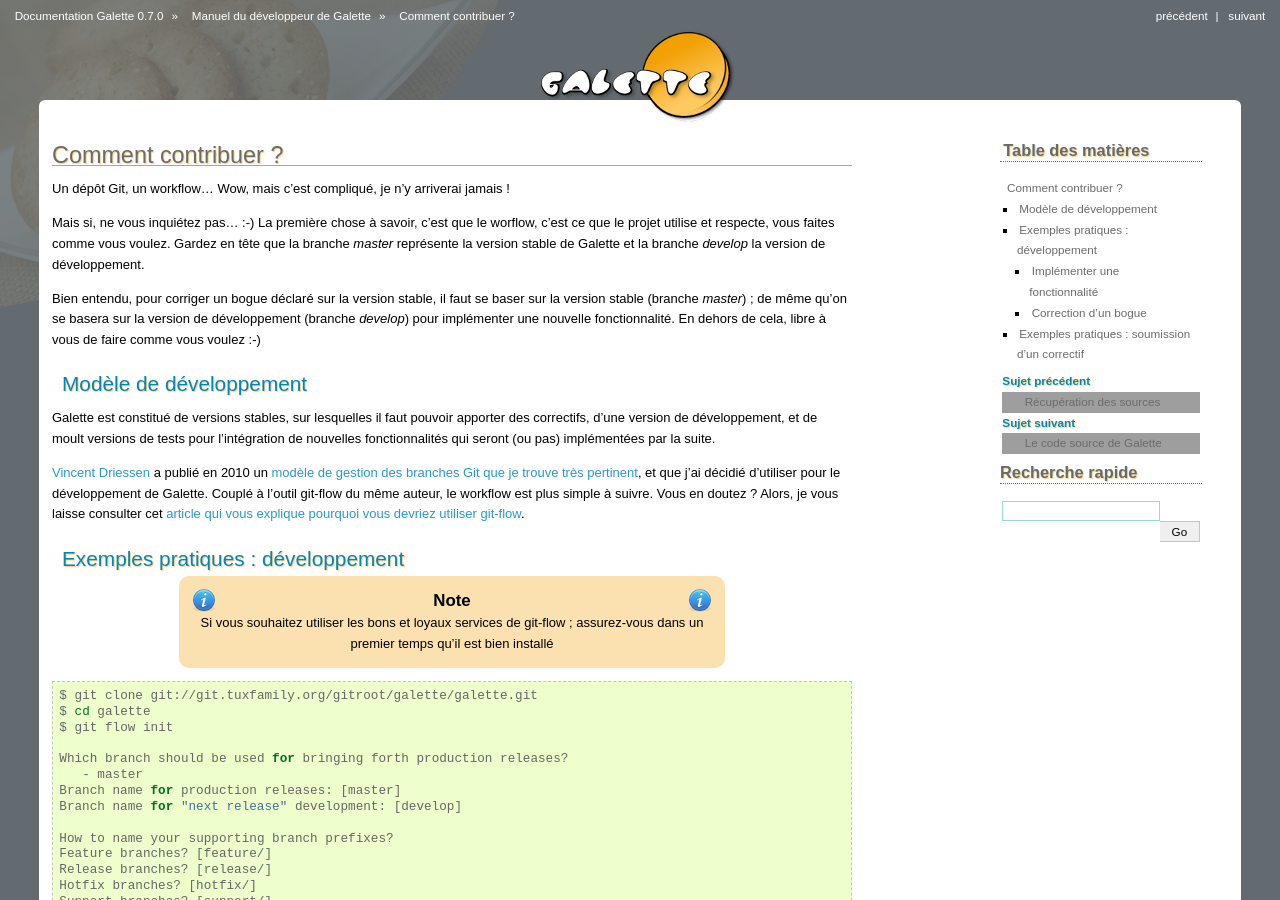
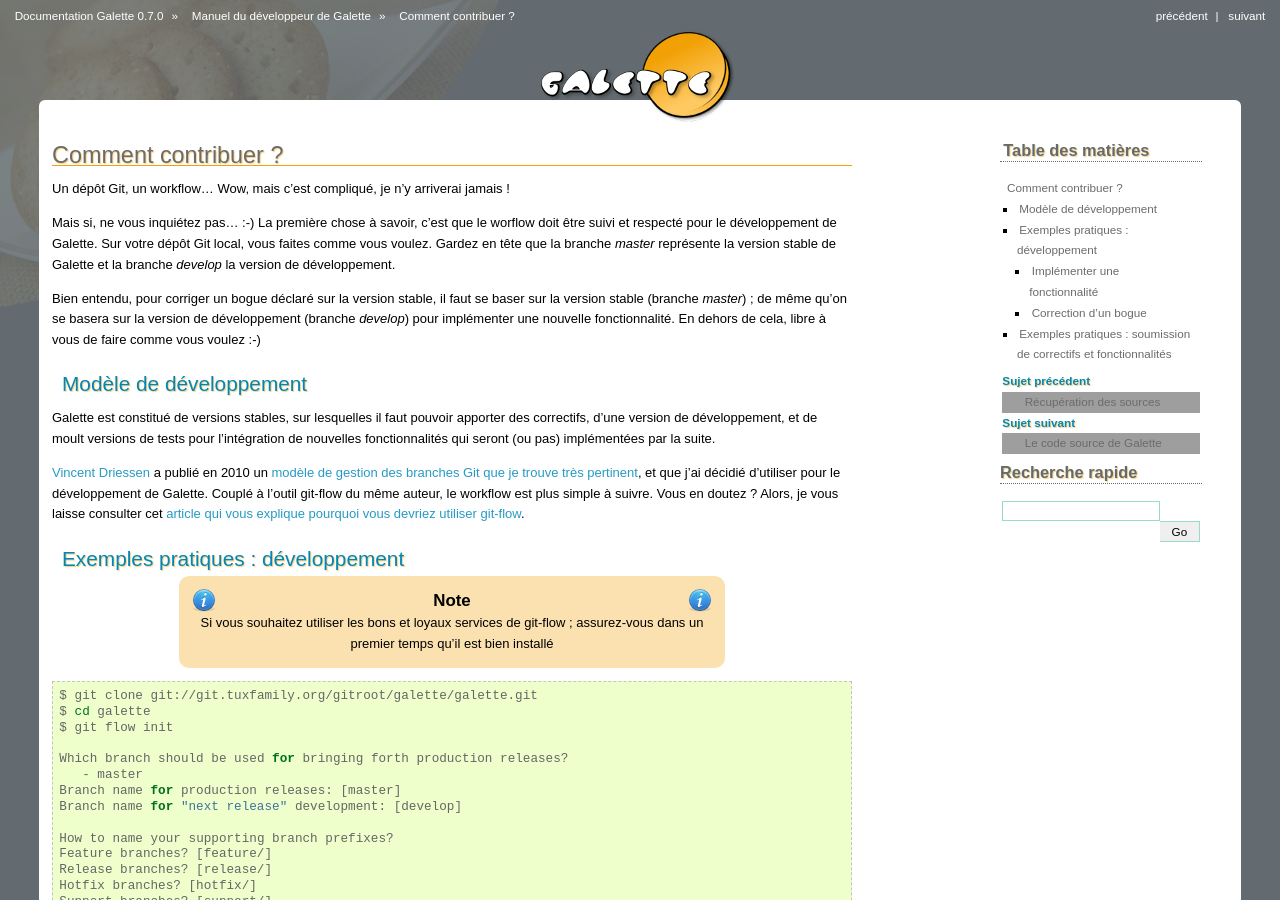
Before and after one commit to galette/galettedoc, a Sphinx documentation site: the page built from source/development/contributor.rst, in a window 1280 px wide and 900 px high. Built offline with Sphinx 7.4.7, drawn with Linux system fonts in a browser that asks for light colours; some of the changed text lies outside the part shown; grey boxes are pictures that could not be loaded.

Commit message:
Typos, lien manquant

```diff
--- a/source/development/contributor.rst
+++ b/source/development/contributor.rst
@@ -4,7 +4,7 @@
 
 Un dépôt Git, un workflow... Wow, mais c'est compliqué, je n'y arriverai jamais !
 
-Mais si, ne vous inquiétez pas... :-) La première chose à savoir, c'est que le worflow, c'est ce que le projet utilise et respecte, vous faites comme vous voulez. Gardez en tête que la branche `master` représente la version stable de Galette et la branche `develop` la version de développement.
+Mais si, ne vous inquiétez pas... :-) La première chose à savoir, c'est que le worflow doit être suivi et respecté pour le développement de Galette. Sur votre dépôt Git local, vous faites comme vous voulez. Gardez en tête que la branche `master` représente la version stable de Galette et la branche `develop` la version de développement.
 
 Bien entendu, pour corriger un bogue déclaré sur la version stable, il faut se baser sur la version stable (branche `master`) ; de même qu'on se basera sur la version de développement (branche `develop`) pour implémenter une nouvelle fonctionnalité. En dehors de cela, libre à vous de faire comme vous voulez :-)
 
@@ -93,15 +93,17 @@
    - Feature branch 'feature/nimp' has been removed
    - You are now on branch 'develop'
 
-Et hop. Vos modifications ont été répecutées dans la branche `develop`, la fonctionnalité `nimp` est disponible aux tests :-)
+Et hop. Vos modifications ont été répercutées dans la branche `develop`, la fonctionnalité `nimp` est disponible aux tests :-) Bon, pas tout à fait dans la pratique, voyez :ref:`comment soummettre un patch <sendpatch>` pour la suite.
 
 Correction d'un bogue
 ---------------------
 
-Pour un correctif de bogue, on utiliser git-flow avec le mot clé `hotfix` au lieu de `feature`. La grosse différence est que le `hotfix` sera basé sur la branche stable, alors que la `feature` sera elle basée sur la branche de développement. git-flow vous permet de vous abstraire entièrement cet apsect des choses.
+Pour un correctif de bogue, on utilisera git-flow avec le mot clé `hotfix` au lieu de `feature`. La grosse différence est que le `hotfix` sera basé sur la branche stable, alors que la `feature` sera elle basée sur la branche de développement. git-flow vous permet de vous abstraire entièrement cet apsect des choses.
 
-Exemples pratiques : soumission d'un correctif
-==============================================
+.. _sendpatch:
+
+Exemples pratiques : soumission de correctifs et fonctionnalités
+================================================================
 
 .. note::
 
```
